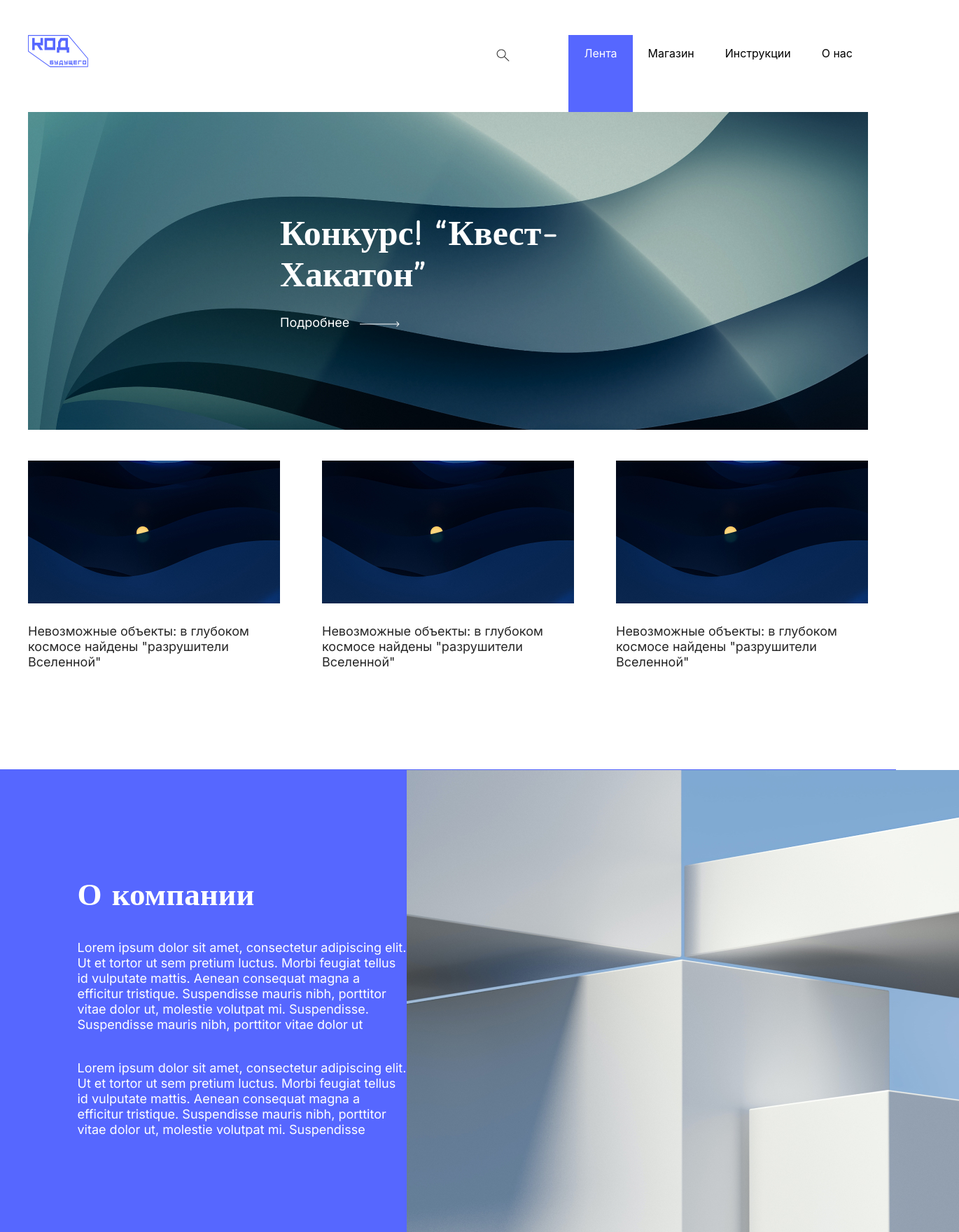
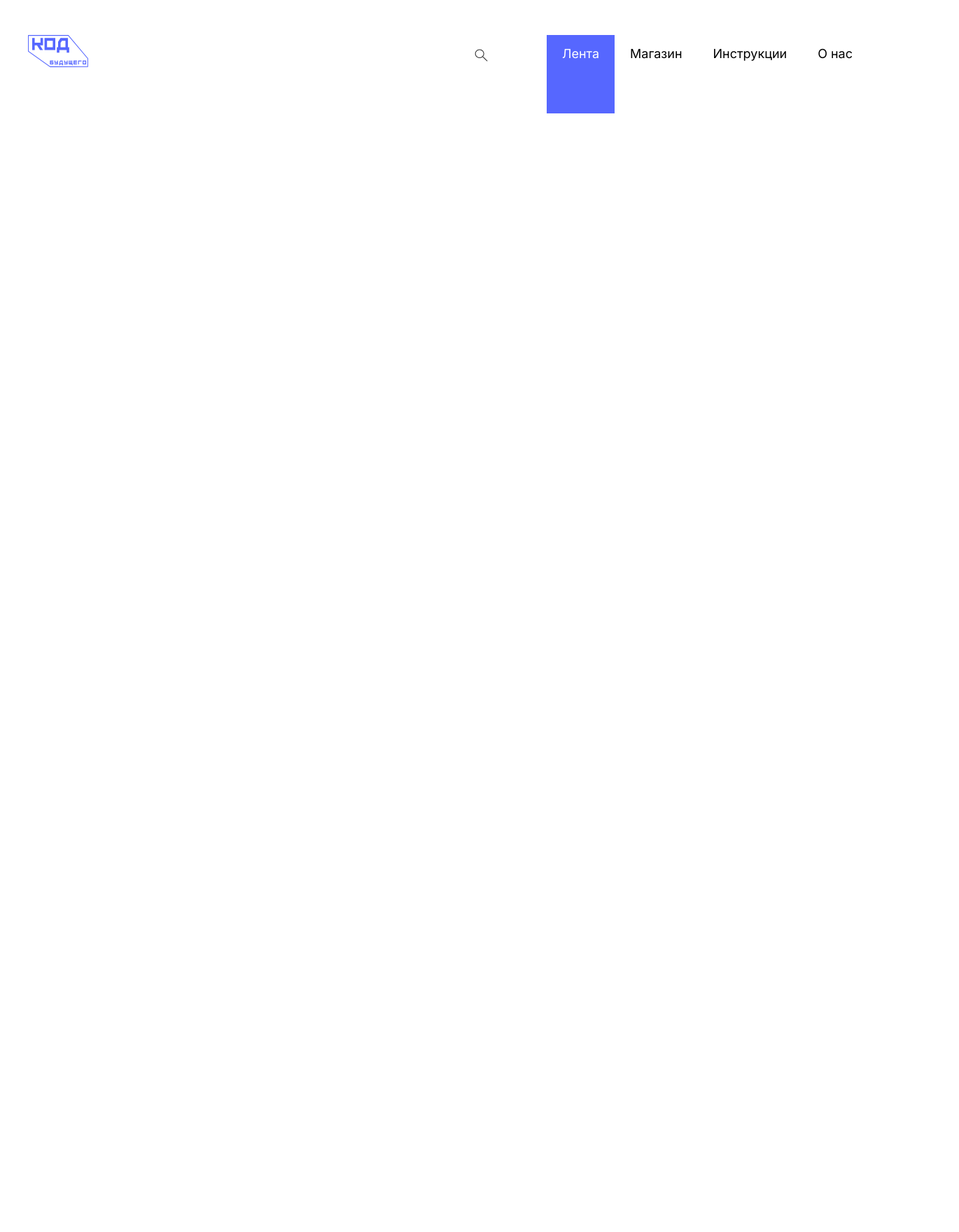
Before and after one commit to luxuryy006332/cb-wiki, a React (Create React App) app: page / in a window 1280 px wide. Shown: the top 1760 px of the page at 70% size, 1370 px wide, since content can reach past the window. After the commit the page ends 800 px from the top, so only its background shows below. Built offline with nearby package versions, Linux system fonts and the light colour scheme; the HTML template or start-up script is replaced by a standard one.

Commit message:
fullBody

```diff
--- a/public/index.html
+++ b/public/index.html
@@ -6,7 +6,8 @@
   <link rel="icon" href="%PUBLIC_URL%/favicon.ico" />
   <link rel="preconnect" href="https://fonts.googleapis.com">
   <link rel="preconnect" href="https://fonts.gstatic.com" crossorigin>
-  <link href="https://fonts.googleapis.com/css2?family=Inter&family=Jura:wght@700&display=swap" rel="stylesheet">
+  <link href="https://fonts.googleapis.com/css2?family=Inter:wght@400;600;700&family=Jura:wght@300;600;700&display=swap" rel="stylesheet">
+
   <meta name="viewport" content="width=device-width, initial-scale=1" />
   <meta name="theme-color" content="#000000" />
   <meta name="description" content="Web site created using create-react-app" />
--- a/src/App.jsx
+++ b/src/App.jsx
@@ -3,13 +3,19 @@ import Header from './components/Header/Header';
 import NewsBlock from './components/NewsBlock/NewsBlock';
 import pointerSvg from './img/pointer.svg';
 import infoImg from './img/infoImg.jpg';
+import Advantages from './components/Advantages/Advantages';
+import vimal from './img/vimal.jpg';
 
 function App() {
   return (
     <div>
       <div className="container">
-        <Header />
+        <Header items={['Магазин', 'Инструкции', 'О нас']} />
+
         <section>
+          <div className="moreDetails"></div>
+        </section>
+        {/* <section>
           <div className="news">
             <div className="main__news">
               <div className='news__title'>
@@ -36,9 +42,14 @@ function App() {
         </section>
       </div>
 
-      <section>
+
+
+
+      <section className='about'>
+
+        <div className="container">
+
           <div className="info">
-
             <div className="aboutCompany">
               <div>
                 <h2>О компании </h2>
@@ -47,17 +58,65 @@ function App() {
               </div>
             </div>
 
+
             <div className="info__img">
               <img src={infoImg} alt="infoImg" />
+
+            </div>
           </div>
 
+        </div>
+
+
+      </section>
+
+
+      <section>
+        <div className="container">
+          <div className="advantages">
+
+            <Advantages quantity="2" info="Года на рынке" />
+            <Advantages quantity="200" info="Сотрудников" />
+            <Advantages quantity="8" info="Отделов" />
+            <Advantages quantity="1000+" info="Учеников" />
+
+          </div>
         </div>
       </section>
       <section>
         <div className="container">
-          <div className="advantages"></div>
+          <div className="weDo">
+            <div className="weDo__items">
+              <h2>Чем мы занимаемся</h2>
+
+              <div className="tripleInfo">
+
+                <div className="weDo__info">
+                  <h4>Lorem ipsum</h4>
+                  <p>Lorem ipsum dolor sit amet, consectetur adipiscing elit. Ut et tortor ut sem pretium luctus. Morbi feugiat tellus id vulputate mattis. Aenean consequat magna a efficitur tristique. Suspendisse mauris nibh, porttitor vitae dolor ut.</p>
                 </div>
-      </section>
+
+                <div className="weDo__info">
+                  <h4>Lorem ipsum</h4>
+                  <p>Lorem ipsum dolor sit amet, consectetur adipiscing elit. Ut et tortor ut sem pretium luctus. Morbi feugiat tellus id vulputate mattis. Aenean consequat magna a efficitur tristique. Suspendisse mauris nibh, porttitor vitae dolor ut.</p>
+                </div>
+
+                <div className="weDo__info">
+                  <h4>Lorem ipsum</h4>
+                  <p>Lorem ipsum dolor sit amet, consectetur adipiscing elit. Ut et tortor ut sem pretium luctus. Morbi feugiat tellus id vulputate mattis. Aenean consequat magna a efficitur tristique. Suspendisse mauris nibh, porttitor vitae dolor ut.</p>
+                </div>
+
+              </div>
+
+            </div>
+            <div className="weDo__img">
+              <img src={vimal} alt="vimal" />
+            </div>
+          </div>
+
+        </div>
+      </section> */}
+      </div>
     </div>
 
 
--- a/src/App.scss
+++ b/src/App.scss
@@ -92,24 +92,17 @@ a {
 }
 
 .info {
+  width: 100%;
   display: flex;
-  width: 100%;
+  background-color: #5667FF;
   height: 675px;
-  border: 1px solid #5667FF;
-  background-color: #5667FF;
-  margin: 150px 0 0 0;
-  justify-content: center;
+  margin-top: 150px;
 
-  .aboutCompany{
-    width: 810px;
-    margin: 150px 0 0 200px;
-    div {
-      width: 470px;
-      height: 375px;
-      display: flex;
-      flex-direction: column;
-      justify-content: space-between;
-    }
+
+
+  .aboutCompany {
+    width: 50%;
+    margin: 150px 140px 0 0;
 
     h2 {
       font-family: 'Jura';
@@ -117,6 +110,7 @@ a {
       font-weight: 600;
       font-size: 45px;
       line-height: 53px;
+      margin-bottom: 50px;
 
       color: #FFFFFF;
     }
@@ -127,10 +121,97 @@ a {
       font-weight: 400;
       font-size: 18px;
       line-height: 22px;
+      margin-bottom: 30px;
 
       color: #FFFFFF;
 
     }
+
+
   }
 
+  .info__img {
+    width: 50%;
+  }
 }
+
+.advantages {
+  display: flex;
+  justify-content: space-between;
+  width: 936px;
+  margin: 0 auto;
+  margin-top: 150px;
+
+  .advantages__items {
+    width: 125px;
+    text-align: center;
+  }
+}
+
+.advantages__items {
+  span {
+    font-family: 'Inter';
+    font-weight: 300;
+    font-size: 45px;
+    line-height: 54px;
+
+    color: #262626;
+
+  }
+
+  p {
+    font-family: 'Inter';
+    font-style: normal;
+    font-weight: 300;
+    font-size: 18px;
+    line-height: 22px;
+
+    color: #262626;
+  }
+}
+
+.weDo__items {
+  margin: 0 0 20px 0;
+
+  h2 {
+    font-family: 'Jura';
+    font-style: normal;
+    font-weight: 600;
+    font-size: 45px;
+    line-height: 53px;
+    color: #262626;
+    margin: 151px 0 50px 0;
+  }
+}
+
+.about {
+  background-color: #5667FF;
+}
+
+.weDo__info {
+  width: 360px;
+
+  h4 {
+    font-family: 'Inter';
+    font-style: normal;
+    font-weight: 600;
+    font-size: 25px;
+    line-height: 30px;
+    margin: 0 0 20px 0;
+    color: #262626;
+  }
+
+  p {
+    font-family: 'Inter';
+    font-style: normal;
+    font-weight: 400;
+    font-size: 18px;
+    line-height: 22px;
+    color: #262626;
+  }
+}
+
+.tripleInfo {
+  display: flex;
+  justify-content: space-between;
+}
--- /dev/null
+++ b/src/components/Advantages/Advantages.jsx
@@ -0,0 +1,12 @@
+import React from 'react'
+
+function Advantages( {quantity, info} ) {
+    return (
+        <div className="advantages__items">
+            <span>{quantity}</span>
+            <p>{info}</p>
+        </div>
+    )
+}
+
+export default Advantages
--- a/src/components/Header/Header.jsx
+++ b/src/components/Header/Header.jsx
@@ -4,18 +4,17 @@ import group from './../../img/group.png';
 import s from './Header.module.scss';
 import HeaderNav from './HeaderNav/HeaderNav';
 
-function Header() {
+function Header({ items }) {
+
+  const [activeItem, setActiveItem] = React.useState(null);
+
+  const onSelectItem = (index) => {
+    setActiveItem(index);
+  }
+
+
   return (
     <header>
-      {/* <img src={logo} alt="logo" />
-        <a href='search'><img src={group} alt="loopa" /></a>
-        <ul className={s.nav}>
-            <li className={`${s.nav__items} ${s.active}`}>Лента</li>
-            <li className={s.nav__items}>Магазин</li>
-            <li className={s.nav__items}>Инструкции</li>
-            <li className={s.nav__items}>О нас</li>
-        </ul> */}
-
       <div className={s.header_wrapper}>
         <div>
           <a href='home'><img src={logo} alt="logo" /></a>
@@ -29,10 +28,18 @@ function Header() {
 
           <div>
             <ul className={s.nav}>
-              <li className={`${s.nav__items} ${s.active}`}>Лента</li>
-              <HeaderNav text='Магазин' />
-              <HeaderNav text='Инструкции' />
-              <HeaderNav text='О нас' />
+              <li
+                className={activeItem === null
+                  ? `${s.nav__items} ${s.active}` : `${s.nav__items}`}
+                onClick={() => onSelectItem(null)}>Лента
+              </li>
+              {items.map((name, index) => (
+                <li className={activeItem === index ? `${s.nav__items} ${s.active}` : `${s.nav__items}`}
+                  onClick={() => onSelectItem(index)}
+                  key={`${name}_${index}`}>
+                  {name}
+                </li>
+              ))}
 
             </ul>
           </div>
--- a/src/components/Header/Header.module.scss
+++ b/src/components/Header/Header.module.scss
@@ -33,4 +33,7 @@
 
 .nav__items {
     padding: 16px 22px 74px 22px;
+    font-family: 'Inter';
+    font-size: 18px;
+    line-height: 22px;
 }
```
Also changed, not shown: src/components/WhatWeDo/WhatWeDo.jsx (added, +9 -0 lines), src/components/Advantages/Advantages.module.scss (added), src/img/vimal.jpg (added), src/index.scss (line endings or trailing spaces). Lines whose indentation alone changed are shown as unchanged.
